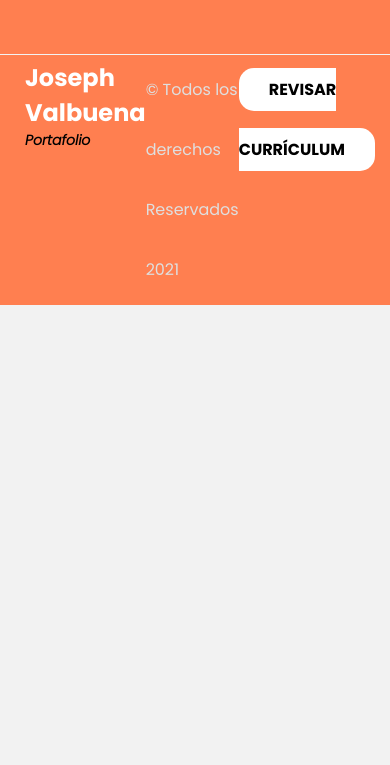
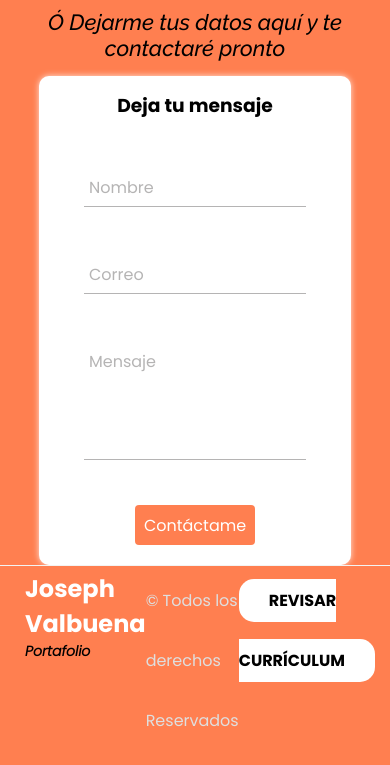
Before and after one commit to JosephValbuena/Portafolio-N-1, a plain HTML site: page index.html in a window 390 px wide. Shown: the part 3436-4201 px from the top of the page. Before the commit the page ends 3741 px from the top, so only its background shows below. Drawn offline with Linux system fonts and the light colour scheme.

Commit message:
Formulario Responsive

```diff
--- a/index.html
+++ b/index.html
@@ -183,6 +183,31 @@
             <a href="#"><i class="fab fa-facebook"></i></a>
             <a href="#"><i class="fab fa-instagram"></i></a>
         </div>
+
+        <p>Ó Dejarme tus datos aquí y te contactaré pronto</p>
+        <div class="formulario">
+            <form class="form" action="">
+                <div class="form1">
+                    <h3>Deja tu mensaje</h3>
+                    <div class="grupo">
+                        <input class="controles" type="text" name="nombres" id="nombres" required><span class="barra"></span>
+                        <label for="nombres">Nombre</label>
+                    </div>
+
+                    <div class="grupo">
+                        <input class="controles" type="email" name="correo" id="correo" required><span class="barra"></span>
+                        <label for="correo">Correo</label>
+                    </div>
+
+                    <div class="grupo">
+                        <textarea name="mensaje" id="mensaje" rows="5"></textarea><span class="barra"></span>
+                        <label for="mensaje">Mensaje</label>
+                    </div>
+
+                    <button type="submit">Contáctame</button>
+                </div>
+            </form>
+        </div>
     </div>
 
     <div class="footer">
--- a/portafolio.css
+++ b/portafolio.css
@@ -3,6 +3,10 @@
 @import url('https://fonts.googleapis.com/css2?family=Poppins:ital,wght@1,300&display=swap');
 @import url('https://fonts.googleapis.com/css2?family=Raleway:ital,wght@1,500&display=swap');
 @import url('https://fonts.googleapis.com/css2?family=Roboto:ital,wght@1,300&display=swap');
+:root {
+    --colorTextos: #49454567;
+}
+
 * {
     margin: 0;
     padding: 0;
@@ -304,7 +308,6 @@ body {
 
 .social_links2 {
     margin: 30px 0 0 0;
-    padding-bottom: 60px;
     text-align: center;
 }
 
@@ -313,7 +316,7 @@ body {
     color: rgb(252, 252, 252);
     font-size: 40px;
     margin: 0 10px 0 0;
-    padding: 5px 6px 30px 6px;
+    padding: 5px 6px 5px 6px;
 }
 
 .contact p {
@@ -338,6 +341,123 @@ body {
     margin: auto;
     text-align: center;
 }
+
+
+/* .form {
+    background: rgb(255, 255, 255);
+    border-radius: 4px;
+    width: 35vw;
+    margin: auto;
+    text-align: center;
+    padding: 20px;
+    font-family: 'calibri', sans-serif;
+} */
+
+form {
+    background: #fff;
+    width: 30%;
+    padding: 10px 0;
+    margin: auto;
+    border-radius: 10px;
+    box-shadow: 0 0 6px 0 rgb(255, 255, 255, 0.8);
+}
+
+.form1 {
+    width: 100%;
+    margin: auto;
+}
+
+.form1 h3 {
+    text-align: center;
+    margin: 5px 0;
+}
+
+form .grupo {
+    position: relative;
+    margin: 45px;
+}
+
+input,
+textarea {
+    background: none;
+    color: #c6c6c6;
+    font-size: 18px;
+    display: block;
+    padding: 10px 0;
+    width: 100%;
+    border: none;
+    border-bottom: 1px solid var(--colorTextos);
+    resize: none;
+    margin: auto;
+}
+
+input:focus,
+textarea:focus {
+    outline: none;
+    color: rgb(94, 93, 93);
+}
+
+input:focus~label,
+input:valid~label,
+textarea:focus~label {
+    position: absolute;
+    top: -14px;
+    font-size: 12px;
+    color: #2196f3;
+}
+
+label {
+    color: var(--colorTextos);
+    font-size: 16px;
+    position: absolute;
+    left: 5px;
+    top: 10px;
+    transition: 0.5s ease all;
+    pointer-events: none;
+}
+
+.barra {
+    position: relative;
+    display: block;
+    width: 100%;
+}
+
+input:focus~.barra::before,
+textarea:focus~.barra::before {
+    width: 100%;
+}
+
+.barra::before {
+    content: '';
+    height: 2px;
+    width: 0;
+    bottom: 0;
+    position: absolute;
+    background: #2196f3;
+    transition: 0.3s ease all;
+    left: 0%;
+}
+
+button {
+    font-family: 'Poppins', sans-serif;
+    background: coral;
+    display: block;
+    width: 120px;
+    height: 40px;
+    border: none;
+    color: #fff;
+    border-radius: 4px;
+    font-size: 16px;
+    margin: 10px auto;
+    cursor: pointer;
+}
+
+button:hover {
+    background: rgb(253, 117, 68);
+}
+
+
+/* Footer */
 
 .footer {
     background: coral;
@@ -370,3 +490,30 @@ body {
     color: black;
     font-weight: bold;
 }
+
+
+/*Media Queries*/
+
+@media screen and (max-width: 1100px) {
+    form {
+        width: 50%;
+    }
+}
+
+@media screen and (max-width: 600px) {
+    form {
+        width: 60%;
+    }
+}
+
+@media screen and (max-width: 450px) {
+    form {
+        width: 80%;
+    }
+}
+
+@media screen and (max-width: 300px) {
+    form {
+        width: 90%;
+    }
+}
```
